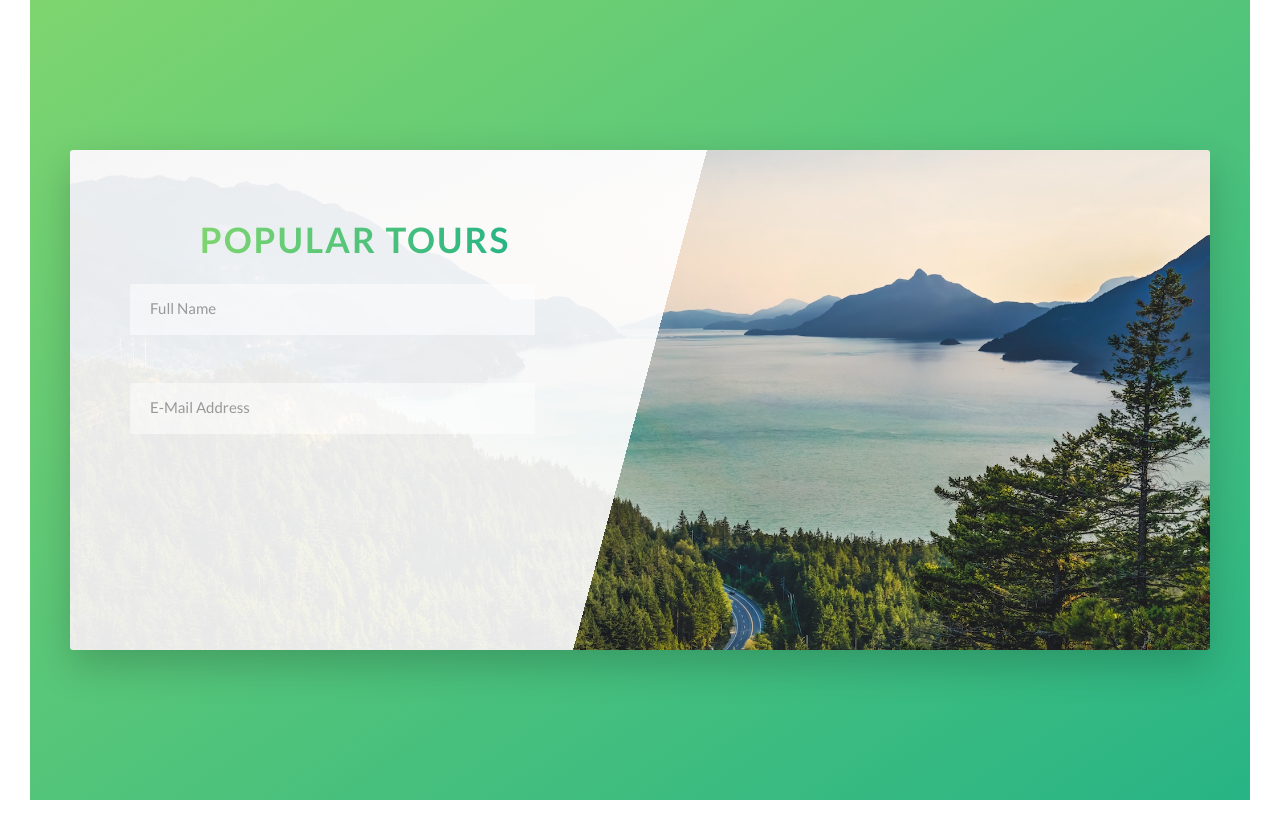
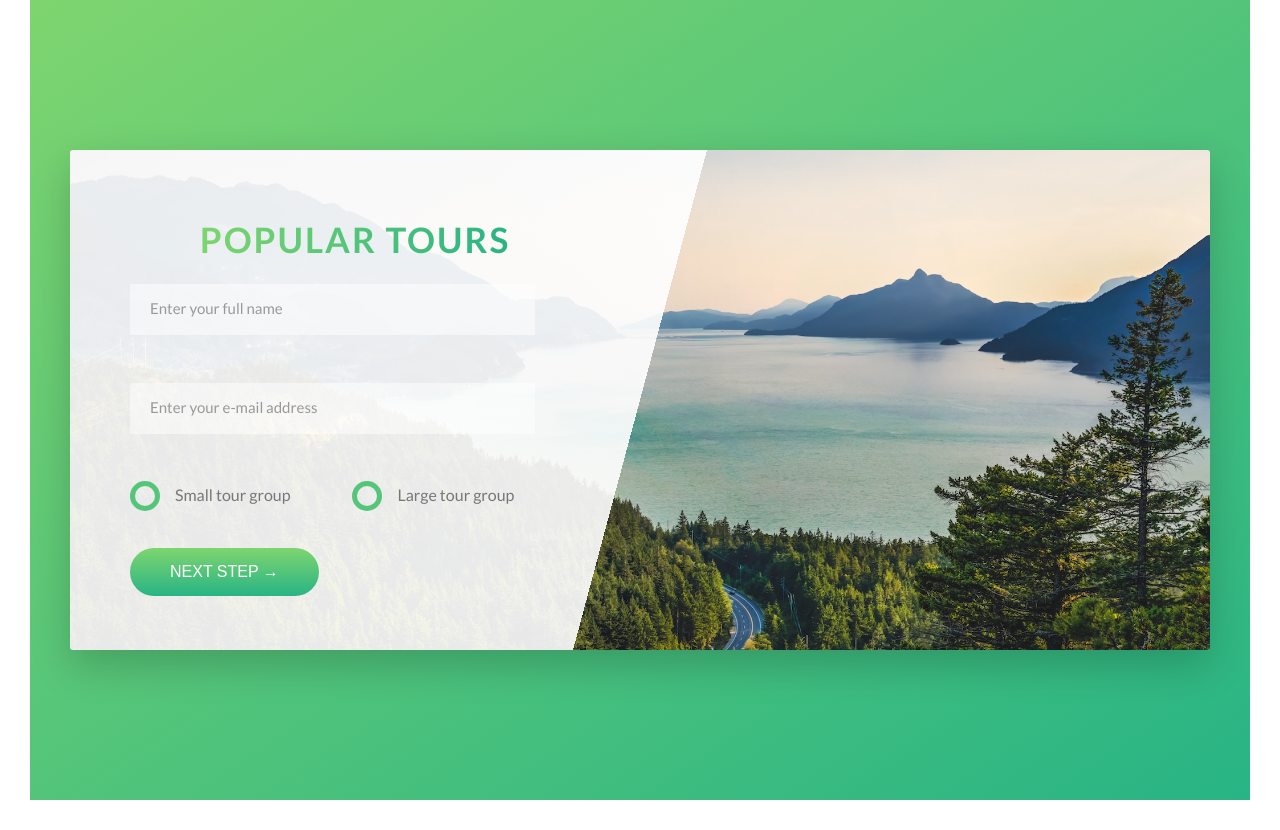
Before and after one commit to SparksFullStack/naturelust, a PHP site: page /index.html in a window 1280 px wide. Shown: the part 4417-5247 px from the top of the page. Run offline with PHP 8.4, Linux system fonts and the light colour scheme.

Commit message:
utility classes updated; form component's radio buttons finished

```diff
--- a/css/style.css
+++ b/css/style.css
@@ -93,22 +93,22 @@ body {
     margin-bottom: 3rem; }
 
 .u-center-text {
-  text-align: center; }
+  text-align: center !important; }
 
 .u-margin-bottom-large {
-  margin-bottom: 8rem; }
+  margin-bottom: 8rem !important; }
 
 .u-margin-bottom-medium {
-  margin-bottom: 4rem; }
+  margin-bottom: 4rem !important; }
 
 .u-margin-bottom-small {
-  margin-bottom: 1.5rem; }
+  margin-bottom: 1.5rem !important; }
 
 .u-margin-top-huge {
-  margin-top: 10rem; }
+  margin-top: 10rem !important; }
 
 .u-margin-top-large {
-  margin-top: 8rem; }
+  margin-top: 8rem !important; }
 
 .section-about {
   background-color: #f7f7f7;
@@ -140,7 +140,7 @@ body {
 
 .booking {
   background-image: linear-gradient(105deg, rgba(255, 255, 255, 0.9) 50%, transparent 50%), url(../img/nat-10.jpg);
-  background-size: cover;
+  background-size: 100%;
   border-radius: 3px;
   box-shadow: 0 1.5rem 4rem rgba(0, 0, 0, 0.2);
   height: 50rem; }
@@ -148,7 +148,7 @@ body {
     width: 50%;
     padding: 6rem; }
 
-.btn:link, .btn:visited {
+.btn, .btn:link, .btn:visited {
   text-transform: uppercase;
   text-decoration: none;
   padding: 1.5rem 4rem;
@@ -156,7 +156,9 @@ body {
   border-radius: 10rem;
   transition: all .2s;
   position: relative;
-  font-size: 1.6rem; }
+  font-size: 1.6rem;
+  border: none;
+  cursor: pointer; }
 
 .btn:hover {
   transform: translateY(-0.3rem);
@@ -165,7 +167,8 @@ body {
     transform: scale(1.5);
     opacity: 0; }
 
-.btn:active {
+.btn:active, .btn:focus {
+  outline: none;
   transform: translateY(-0.1rem);
   box-shadow: 0 0.5rem 1rem rgba(0, 0, 0, 0.25); }
 
@@ -435,7 +438,7 @@ body {
   border-radius: 2px;
   background-color: rgba(255, 255, 255, 0.5);
   border: none;
-  transition: all .15s;
+  transition: all .3s;
   border-bottom: 3px solid transparent;
   width: 90%;
   display: block; }
@@ -460,6 +463,45 @@ body {
   opacity: 0;
   visibility: hidden;
   transform: translateY(-4rem); }
+
+.form__radio-group {
+  width: 49%;
+  display: inline-block; }
+
+.form__radio-input {
+  display: none; }
+
+.form__radio-label {
+  font-size: 1.6rem;
+  cursor: pointer;
+  position: relative;
+  padding-left: 4.5rem; }
+
+.form__radio-button {
+  height: 3rem;
+  width: 3rem;
+  border: 5px solid #55c57a;
+  border-radius: 50%;
+  display: inline-block;
+  position: absolute;
+  left: 0;
+  top: -.4rem; }
+  .form__radio-button::after {
+    content: "";
+    display: block;
+    height: 1.3rem;
+    width: 1.3rem;
+    border-radius: 50%;
+    position: absolute;
+    top: 50%;
+    left: 50%;
+    transform: translate(-50%, -50%);
+    background-color: #55c57a;
+    opacity: 0;
+    transition: opacity 0.2s; }
+
+.form__radio-input:checked + .form__radio-label .form__radio-button::after {
+  opacity: 1; }
 
 /* Main Header */
 .header {
--- a/index.html
+++ b/index.html
@@ -264,13 +264,35 @@
                                 </div>
 
                                 <div class="form__group">
-                                    <input type="text" class="form__input" placeholder="Full Name" id="name" required>
+                                    <input type="text" class="form__input" placeholder="Enter your full name" id="name" required>
                                     <label for="name" class="form__label">Enter your full name</label>
                                 </div>
 
                                 <div class="form__group">
-                                    <input type="email" class="form__input" placeholder="E-Mail Address" id="email" required>
+                                    <input type="email" class="form__input" placeholder="Enter your e-mail address" id="email" required>
                                     <label for="email" class="form__label">Enter your e-mail address</label>
+                                </div>
+
+                                <div class="form__group u-margin-bottom-medium">
+                                    <div class="form__radio-group">
+                                        <input type="radio" class="form__radio-input" id="small" name="size">
+                                        <label for="small" class="form__radio-label">
+                                            <span class="form__radio-button"></span>
+                                            Small tour group
+                                        </label>
+                                    </div>
+
+                                    <div class="form__radio-group">
+                                        <input type="radio" class="form__radio-input" id="large" name="size">
+                                        <label for="large" class="form__radio-label">
+                                            <span class="form__radio-button"></span>
+                                            Large tour group
+                                        </label>
+                                    </div>
+                                </div>
+
+                                <div class="form__group">
+                                    <button class="btn btn--green">Next step &rarr;</button>
                                 </div>
                             </form>
                         </div>
--- a/sass/base/_utilities.scss
+++ b/sass/base/_utilities.scss
@@ -1,10 +1,10 @@
 // Alignment
-.u-center-text { text-align: center; }
+.u-center-text { text-align: center !important; }
 
 // Margins
-.u-margin-bottom-large { margin-bottom: 8rem; }
-.u-margin-bottom-medium { margin-bottom: 4rem; }
-.u-margin-bottom-small { margin-bottom: 1.5rem; }
+.u-margin-bottom-large { margin-bottom: 8rem !important; }
+.u-margin-bottom-medium { margin-bottom: 4rem !important; }
+.u-margin-bottom-small { margin-bottom: 1.5rem !important; }
 
-.u-margin-top-huge { margin-top: 10rem; }
-.u-margin-top-large { margin-top: 8rem; }
+.u-margin-top-huge { margin-top: 10rem !important; }
+.u-margin-top-large { margin-top: 8rem !important; }
--- a/sass/components/_button.scss
+++ b/sass/components/_button.scss
@@ -1,4 +1,5 @@
 .btn {
+    &,
     &:link,
     &:visited {
         text-transform: uppercase;
@@ -9,6 +10,10 @@
         transition: all .2s;
         position: relative;
         font-size: $default-font-size;
+
+        // changes for actual button elements
+        border: none;
+        cursor: pointer;
     }
 
     &:hover {
@@ -21,7 +26,9 @@
         }
     }
 
-    &:active {
+    &:active,
+    &:focus {
+        outline: none; // removing the focus outline for the button in the form
         transform: translateY(-.1rem);
         box-shadow: 0 .5rem 1rem $box-shadow-style;
     }
--- a/sass/components/_form.scss
+++ b/sass/components/_form.scss
@@ -12,7 +12,7 @@
         border-radius: 2px;
         background-color: rgba($color-white, .5);
         border: none;
-        transition: all .15s;
+        transition: all .3s;
         border-bottom: 3px solid transparent; // transparent border required because of the underline effect on focus.
         width: 90%;
         display: block;
@@ -46,4 +46,51 @@
         visibility: hidden;
         transform: translateY(-4rem);
     }
+
+    // Start of the radio section
+    &__radio-group {
+        width: 49%;
+        display: inline-block;
+    }
+
+    &__radio-input {
+        display: none;
+    }
+
+    &__radio-label {
+        font-size: $default-font-size;
+        cursor: pointer;
+        position: relative;
+        padding-left: 4.5rem;
+    }
+
+    &__radio-button {
+        height: 3rem;
+        width: 3rem;
+        border: 5px solid $color-primary;
+        border-radius: 50%;
+        display: inline-block;
+        position: absolute;
+        left: 0;
+        top: -.4rem;
+
+        &::after {
+            content: "";
+            display: block;
+            height: 1.3rem;
+            width: 1.3rem;
+            border-radius: 50%;
+            position: absolute;
+            top: 50%;
+            left: 50%;
+            transform: translate(-50%, -50%);
+            background-color: $color-primary;
+            opacity: 0;
+            transition: opacity 0.2s;
+        }
+    }
+
+    &__radio-input:checked + &__radio-label &__radio-button::after {
+        opacity: 1;
+    }
 }
--- a/sass/pages/_home.scss
+++ b/sass/pages/_home.scss
@@ -44,11 +44,11 @@
         rgba($color-white, .9) 50%,
         transparent 50%),
         url(../img/nat-10.jpg);
-    background-size: cover;
+    background-size: 100%;
     border-radius: 3px;
     box-shadow: 0 1.5rem 4rem rgba($color-black, .2);
+    height: 50rem;
 
-    height: 50rem;
 
     &__form {
         width: 50%;
```
